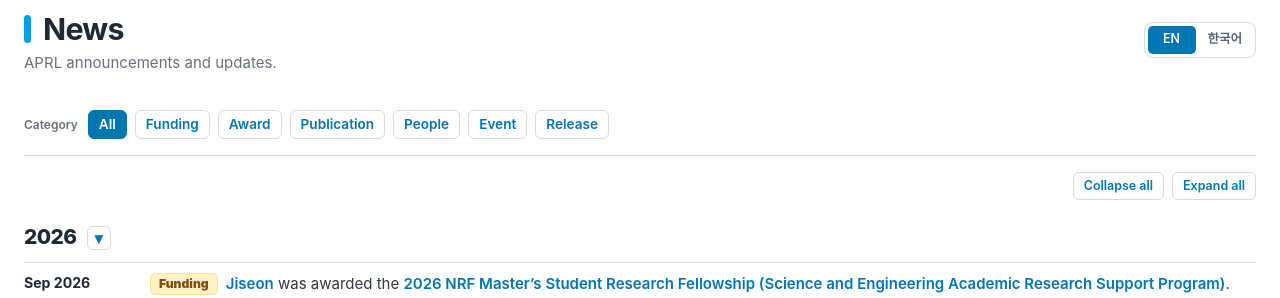
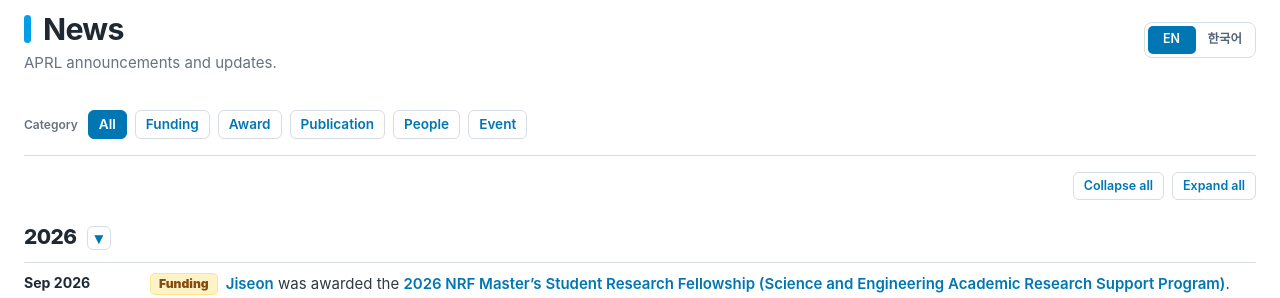
Before and after one commit to team-aprl/team-aprl.github.io, a Jekyll site: the page built from news.html, in a window 1280 px wide and 900 px high. Shown: the part 251-549 px from the top of the window. Built offline with Jekyll 4.4.1, drawn with Linux system fonts in a browser that asks for light colours.

Commit message:
Classify SLAM Handbook news as Publication

```diff
--- a/news-language.js
+++ b/news-language.js
@@ -21,7 +21,7 @@
     "heai-poster-award": `<span class="news-tag tag-award">수상</span><a href="team.html#team-member-jiseon-kim">김지선</a> 님이 IROS 2025 <a href="https://heai-iros25-workshop.github.io/">HEAI Workshop</a>에서 <a href="https://www.dropbox.com/scl/fo/dz1m3bmpiiyb2ho8xku8x/ANYZ1dryKAzS2Lg_Z_Q5aQU?rlkey=5wt0uhmzp2s4zia7p1x79ansp&amp;dl=0">Best Poster Award</a>를 수상했습니다. 축하합니다.`,
     "iros-workshops-2025": `<span class="news-tag tag-publication">논문</span>연구실 워크숍 논문 3편이 IROS 2025에 채택되었습니다. <a href="team.html#team-member-hyoseok-ju">주효석</a> 님의 논문은 <a href="https://iros25-ppniv.github.io/">PPNIV Workshop</a>에, <a href="team.html#team-member-jiseon-kim">김지선</a> 님과 <a href="team.html#team-member-bokeon-suh">서보건</a> 님의 논문은 <a href="https://heai-iros25-workshop.github.io/">Human-Aware Embodied AI (HEAI) Workshop</a>에 채택되었습니다.`,
     "nayak-joins": `<span class="news-tag tag-people">구성원</span>DGIST <a href="https://nbest.dgist.ac.kr/PROFESSOR.html">김철기 교수님 연구실</a>에서 근무한 <a href="team.html#team-member-bibhutibhusan-nayak">Bibhutibhusan Nayak</a> 님이 <a href="https://www.hellodd.com/news/articleView.html?idxno=109383">InnoCORE 사업</a>을 통해 APRL에 합류했습니다. Magnetic SLAM 연구를 개척할 예정입니다.`,
-    "slam-handbook": `<span class="news-tag tag-release">출간</span><a href="team.html#team-member-giseop-kim">김기섭</a> 교수님이 집필에 참여한 <a href="publications.html?year=2026&amp;type=book&amp;venue=slam-handbook#publications">SLAM Handbook 8장: LiDAR SLAM</a>이 온라인으로 공개되었습니다.`,
+    "slam-handbook": `<span class="news-tag tag-publication">논문</span><a href="team.html#team-member-giseop-kim">김기섭</a> 교수님이 집필에 참여한 <a href="publications.html?year=2026&amp;type=book&amp;venue=slam-handbook#publications">SLAM Handbook 8장: LiDAR SLAM</a>이 온라인으로 공개되었습니다.`,
     "glocal-lab": `<span class="news-tag tag-funding">연구비</span><a href="https://www.etnews.com/20250911000013">DGIST 로봇및기계전자연구소가 교육부 글로컬랩 사업에 선정</a>되었습니다. APRL은 증강형 인간 로봇을 위한 센서 융합, 로봇 인식, 인지 AI 연구를 수행합니다.`,
     "grad-members-2025": `<span class="news-tag tag-people">구성원</span><a href="team.html#team-member-bokeon-suh">서보건</a> 님, <a href="team.html#team-member-jiseon-kim">김지선</a> 님, <a href="team.html#team-member-yumin-lee">이유민</a> 님, <a href="team.html#team-member-hyoseok-ju">주효석</a> 님이 APRL에 합류해 대학원 연구 여정을 시작했습니다.`,
     "n-hrhr": `<span class="news-tag tag-funding">연구비</span>APRL이 DGIST 창의도전연구(N-HRHR) 사업에 선정되어 6개월간 지원받습니다. Physical AI와 로보틱스 분야의 고위험·고수익 연구를 수행합니다.`,
--- a/news.html
+++ b/news.html
@@ -32,7 +32,6 @@
             <button type="button" data-news-filter="publication" data-news-text-en="Publication" data-news-text-ko="논문" aria-pressed="false">Publication</button>
             <button type="button" data-news-filter="people" data-news-text-en="People" data-news-text-ko="구성원" aria-pressed="false">People</button>
             <button type="button" data-news-filter="event" data-news-text-en="Event" data-news-text-ko="행사" aria-pressed="false">Event</button>
-            <button type="button" data-news-filter="release" data-news-text-en="Release" data-news-text-ko="출간" aria-pressed="false">Release</button>
           </div>
         </div>
         <div class="news-collapse-actions" aria-label="News year visibility controls" data-news-aria-en="News year visibility controls" data-news-aria-ko="연도별 소식 펼침 제어">
@@ -130,9 +129,9 @@
             <time datetime="2025-10">Oct 2025</time>
             <p><span class="news-tag tag-people">People</span>Excited to welcome <a href="{{ '/team.html' | relative_url }}#team-member-bibhutibhusan-nayak">Bibhutibhusan Nayak</a>, formerly a postdoctoral researcher in <a href="https://nbest.dgist.ac.kr/PROFESSOR.html">Prof. CheolGi Kim's lab at DGIST</a>, who joins our lab through <a href="https://www.hellodd.com/news/articleView.html?idxno=109383">the InnoCORE project</a> to pioneer Magnetic SLAM research.</p>
           </li>
-          <li data-news-category="release" data-news-id="slam-handbook">
+          <li data-news-category="publication" data-news-id="slam-handbook">
             <time datetime="2025-09">Sep 2025</time>
-            <p><span class="news-tag tag-release">Release</span><a href="{{ '/team.html' | relative_url }}#team-member-giseop-kim">Giseop</a> contributed to <a href="publications.html?year=2026&amp;type=book&amp;venue=slam-handbook#publications">Chapter 8: LiDAR SLAM of the SLAM Handbook</a>, which has now been released online.</p>
+            <p><span class="news-tag tag-publication">Publication</span><a href="{{ '/team.html' | relative_url }}#team-member-giseop-kim">Giseop</a> contributed to <a href="publications.html?year=2026&amp;type=book&amp;venue=slam-handbook#publications">Chapter 8: LiDAR SLAM of the SLAM Handbook</a>, which has now been released online.</p>
           </li>
           <li data-news-category="funding" data-news-id="glocal-lab" data-home-reveal="true">
             <time datetime="2025-09">Sep 2025</time>
```
Also changed, not shown: other parts of news.html (+1 -2 lines).
